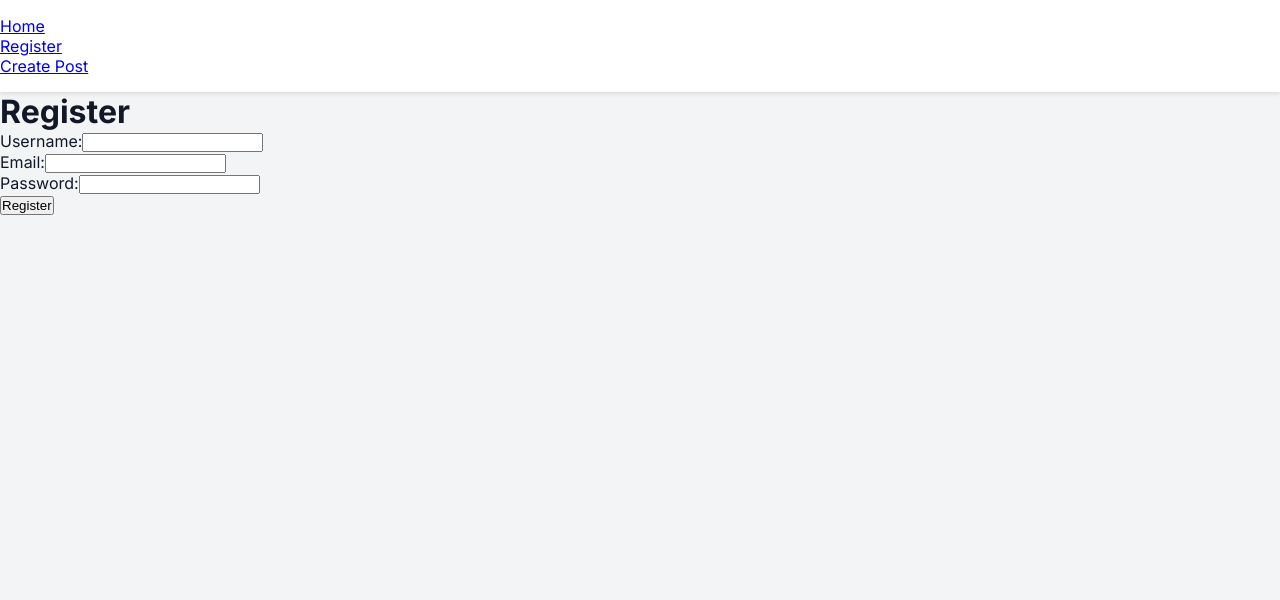
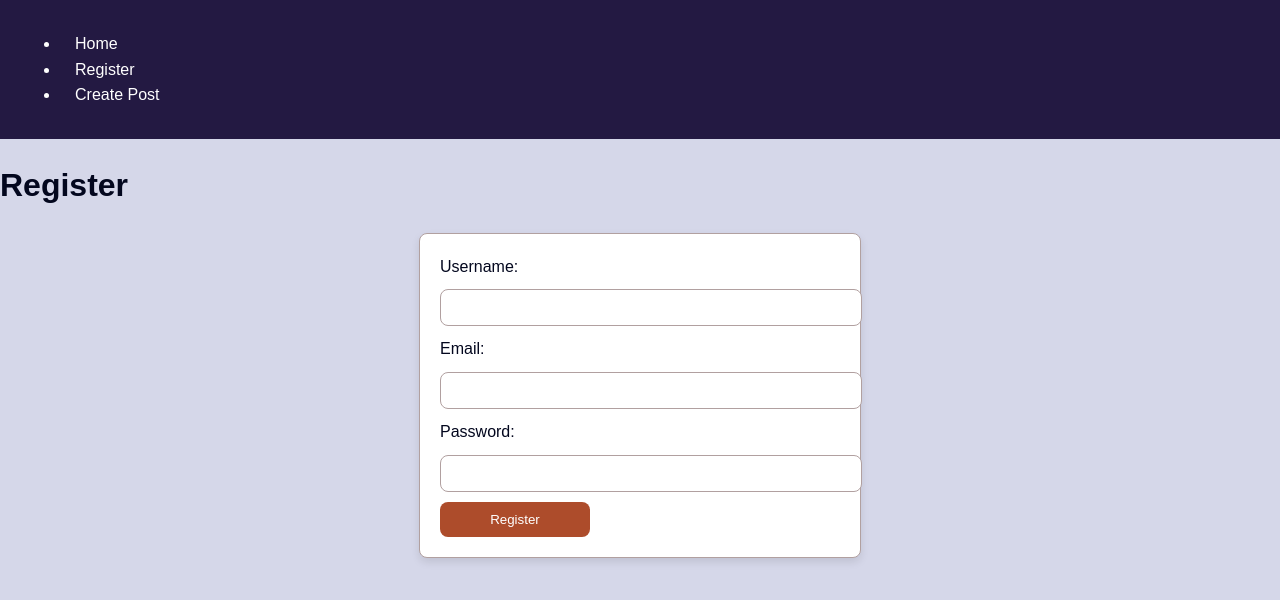
Before and after one commit to Oliver9105/Blogpost_client, a React (Create React App) app: page /register in a window 1280 px wide. Shown: the top 600 px of the page. Built offline with nearby package versions, Linux system fonts and the light colour scheme.

Commit message:
final refactor of code to ensure front end runs

```diff
--- a/src/App.js
+++ b/src/App.js
@@ -4,16 +4,18 @@ import Navbar from "./components/Navbar";
 import Home from "./pages/Home";
 import Register from "./pages/Register";
 import CreatePost from "./pages/CreatePost";
+import ViewPost from "./pages/ViewPost";
 import "./index.css";
 
 function App() {
   return (
     <div className="App">
-      <Navbar /> {/* Display Navbar on all pages */}
+      <Navbar /> {}
       <Routes>
         <Route path="/" element={<Home />} />
         <Route path="/register" element={<Register />} />
         <Route path="/createpost" element={<CreatePost />} />
+        <Route path="/posts/:id" element={<ViewPost />} />
       </Routes>
     </div>
   );
--- a/src/index.css
+++ b/src/index.css
@@ -1,172 +1,137 @@
-/* index.css */
-@import url("https://fonts.googleapis.com/css2?family=Inter:wght@400;500;600;700&display=swap");
+/* ===== Global Styles ===== */
 
 :root {
-  --primary-color: #3b82f6; /* Blue */
-  --secondary-color: #10b981; /* Green */
-  --accent-color: #f59e0b; /* Amber */
-  --background-color: #f3f4f6; /* Light gray */
-  --text-color: #111827; /* Dark gray */
-  --text-light: #6b7280; /* Gray */
-}
-
-* {
-  margin: 0;
-  padding: 0;
-  box-sizing: border-box;
+  --primary-color: #231942;
+  --secondary-color: #ad4c2b;
+  --accent-color: #e6cb8c;
+  --neutral-color: #b1a0a0;
+  --text-color: #03071e;
+  --border-radius: 8px;
+  --transition-speed: 0.3s;
+  --background-color: #848cc157;
 }
 
 body {
-  font-family: "Inter", sans-serif;
+  margin: 0;
+  padding: 0;
+  font-family: "Arial", sans-serif;
   background-color: var(--background-color);
   color: var(--text-color);
+  line-height: 1.6;
 }
 
-.container {
-  max-width: 1200px;
-  margin: 0 auto;
-  padding: 0 1rem;
-}
-
-/* Buttons */
-.btn {
-  display: inline-block;
-  padding: 0.5rem 1rem;
-  font-size: 0.875rem;
-  font-weight: 500;
-  border-radius: 0.375rem;
-  transition: all 0.2s ease;
-  cursor: pointer;
-}
-
-.btn-primary {
+/* ===== Navbar Styles ===== */
+.navbar {
   background-color: var(--primary-color);
-  color: white;
-  border: 1px solid var(--primary-color);
-}
-
-.btn-primary:hover {
-  background-color: #2563eb; /* Darker blue */
-}
-
-.btn-secondary {
-  background-color: var(--secondary-color);
-  color: white;
-  border: 1px solid var(--secondary-color);
-}
-
-.btn-secondary:hover {
-  background-color: #059669; /* Darker green */
-}
-
-.btn-accent {
-  background-color: var(--accent-color);
-  color: white;
-  border: 1px solid var(--accent-color);
-}
-
-.btn-accent:hover {
-  background-color: #d97706; /* Darker amber */
-}
-
-/* Navbar */
-.navbar {
-  background-color: white;
-  padding: 1rem 0;
-  box-shadow: 0 2px 4px rgba(0, 0, 0, 0.1);
-}
-
-.navbar .container {
+  padding: 15px 20px;
   display: flex;
   justify-content: space-between;
   align-items: center;
+  color: white;
 }
 
-.navbar-brand {
-  font-size: 1.25rem;
-  font-weight: 600;
-  color: var(--text-color);
+.navbar a {
+  color: white;
   text-decoration: none;
+  margin: 0 15px;
+  transition: color var(--transition-speed);
 }
 
-.navbar-nav {
-  display: flex;
-  gap: 1rem;
+.navbar a:hover {
+  color: var(--accent-color);
 }
 
-.nav-link {
-  color: var(--text-light);
-  text-decoration: none;
-  font-weight: 500;
-  transition: color 0.2s ease;
+/* ===== Buttons ===== */
+button {
+  background-color: var(--secondary-color);
+  color: white;
+  padding: 10px 20px;
+  border: none;
+  border-radius: var(--border-radius);
+  cursor: pointer;
+  transition: background-color var(--transition-speed);
+  width: fit-content;
+  align-self: center;
+  min-width: 150px;
 }
 
-.nav-link:hover {
-  color: var(--primary-color);
+button:hover {
+  background-color: var(--primary-color);
 }
 
-/* Cards */
-.card {
+/* ===== Forms ===== */
+form {
   background-color: white;
-  border-radius: 0.5rem;
-  padding: 1.5rem;
-  box-shadow: 0 2px 4px rgba(0, 0, 0, 0.1);
+  padding: 20px;
+  border: 1px solid var(--neutral-color);
+  border-radius: var(--border-radius);
+  max-width: 400px;
+  margin: 20px auto;
+  box-shadow: 0 4px 8px rgba(0, 0, 0, 0.1);
 }
 
-.card-title {
-  font-size: 1.25rem;
-  font-weight: 600;
-  margin-bottom: 0.5rem;
+input,
+textarea,
+select {
+  width: 100%;
+  padding: 10px;
+  margin: 10px 0;
+  border: 1px solid var(--neutral-color);
+  border-radius: var(--border-radius);
+  transition: border-color var(--transition-speed);
 }
 
-.card-text {
-  color: var(--text-light);
+input:focus,
+textarea:focus,
+select:focus {
+  border-color: var(--primary-color);
+  outline: none;
 }
 
-/* Forms */
-.form-group {
-  margin-bottom: 1rem;
+/* ===== Post Cards ===== */
+.post-card {
+  background-color: white;
+  border: 1px solid var(--neutral-color);
+  padding: 15px;
+  margin: 20px;
+  border-radius: var(--border-radius);
+  box-shadow: 0 2px 4px rgba(0, 0, 0, 0.1);
+  transition: transform var(--transition-speed);
 }
 
-.form-label {
-  display: block;
-  font-size: 0.875rem;
-  font-weight: 500;
-  margin-bottom: 0.5rem;
-  color: var(--text-color);
+.post-card:hover {
+  transform: translateY(-5px);
 }
 
-.form-input {
-  width: 100%;
-  padding: 0.5rem;
-  border: 1px solid #d1d5db; /* Gray */
-  border-radius: 0.375rem;
-  font-size: 0.875rem;
-  transition: border-color 0.2s ease;
+/* ===== Comments Section ===== */
+.comment-section {
+  background-color: var(--accent-color);
+  padding: 10px;
+  margin-top: 15px;
+  border-radius: var(--border-radius);
+  border: 1px solid var(--neutral-color);
 }
 
-.form-input:focus {
-  outline: none;
-  border-color: var(--primary-color);
+.comment {
+  background-color: white;
+  padding: 8px;
+  margin: 5px 0;
+  border-radius: var(--border-radius);
+  border-left: 4px solid var(--primary-color);
 }
 
-/* Utility Classes */
-.text-center {
+/* ===== Footer ===== */
+footer {
+  background-color: var(--neutral-color);
+  color: white;
   text-align: center;
+  padding: 10px;
+  margin-top: 20px;
 }
 
-.mt-4 {
-  margin-top: 1rem;
+/* ===== Utility Classes ===== */
+.container {
+  max-width: 1200px;
+  margin: auto;
+  padding: 20px;
 }
-
-.mb-4 {
-  margin-bottom: 1rem;
-}
-
-.p-4 {
-  padding: 1rem;
-}
-
-.shadow-sm {
-  box-shadow: 0 1px 2px rgba(0, 0, 0, 0.05);
-}
--- a/src/pages/CreatePost.js
+++ b/src/pages/CreatePost.js
@@ -39,6 +39,9 @@ const CreatePost = () => {
             content,
             user_id: userId,
           };
+
+          // Log the values before sending the request
+          console.log("Submitting post with values:", values);
 
           fetch("http://localhost:5555/posts", {
             method: "POST",
--- a/src/pages/Home.js
+++ b/src/pages/Home.js
@@ -1,10 +1,8 @@
 import React, { useState, useEffect } from "react";
+import { Link } from "react-router-dom"; // Import Link for navigation
 
 const Home = () => {
   const [posts, setPosts] = useState([]);
-  const [users, setUsers] = useState([]);
-  const [selectedUser, setSelectedUser] = useState("");
-  const [comment, setComment] = useState("");
 
   useEffect(() => {
     // Fetching posts
@@ -12,44 +10,7 @@ const Home = () => {
       .then((response) => response.json())
       .then((data) => setPosts(data))
       .catch((error) => console.error(error));
-
-    // Fetching users for dropdown
-    fetch("http://127.0.0.1:5555/users")
-      .then((response) => response.json())
-      .then((data) => setUsers(data))
-      .catch((error) => console.error(error));
   }, []);
-
-  const handleCommentSubmit = (postId) => {
-    if (!selectedUser || !comment) {
-      alert("Please select a user and write a comment.");
-      return;
-    }
-
-    fetch(`http://127.0.0.1:5555/posts/${postId}/comments`, {
-      method: "POST",
-      headers: {
-        "Content-Type": "application/json",
-      },
-      body: JSON.stringify({
-        user_id: selectedUser,
-        content: comment,
-      }),
-    })
-      .then((response) => response.json())
-      .then((data) => {
-        console.log("Comment added:", data);
-        setComment(""); // Clear the textarea
-      })
-      .catch((error) => {
-        console.error("Error adding comment:", error);
-      });
-  };
-
-  const getOwnerUsername = (ownerId) => {
-    const owner = users.find((user) => user.id === ownerId);
-    return owner ? owner.username : "Unknown Owner";
-  };
 
   return (
     <div>
@@ -58,32 +19,9 @@ const Home = () => {
         <div key={post.id} className="post-card">
           <h3>{post.title}</h3>
           <p>{post.content}</p>
-          <p>
-            <strong>Owner:</strong> {getOwnerUsername(post.user_id)}
-          </p>
 
           <div className="comment-section">
-            <select
-              value={selectedUser}
-              onChange={(e) => setSelectedUser(e.target.value)}
-            >
-              <option value="">Select User</option>
-              {users.map((user) => (
-                <option key={user.id} value={user.id}>
-                  {user.username}
-                </option>
-              ))}
-            </select>
-
-            <textarea
-              placeholder="Write your comment here..."
-              value={comment}
-              onChange={(e) => setComment(e.target.value)}
-            ></textarea>
-
-            <button onClick={() => handleCommentSubmit(post.id)}>
-              Add Comment
-            </button>
+            <Link to={`/posts/${post.id}`}>View Post</Link>
           </div>
         </div>
       ))}
--- a/src/pages/Register.js
+++ b/src/pages/Register.js
@@ -1,5 +1,3 @@
-// Register.js
-
 import { useState } from "react";
 
 const Register = () => {
@@ -11,6 +9,7 @@ const Register = () => {
     e.preventDefault();
 
     const data = { username, email, password };
+    console.log("Sending data:", data);
 
     try {
       const response = await fetch("http://127.0.0.1:5555/users", {
@@ -21,11 +20,14 @@ const Register = () => {
         body: JSON.stringify(data),
       });
 
+      console.log("Response status:", response.status);
+
       if (response.ok) {
         const user = await response.json();
         console.log("User created:", user);
       } else {
-        console.error("Failed to create user");
+        const errorData = await response.json();
+        console.error("Failed to create user:", errorData);
       }
     } catch (error) {
       console.error("Error:", error);
```
